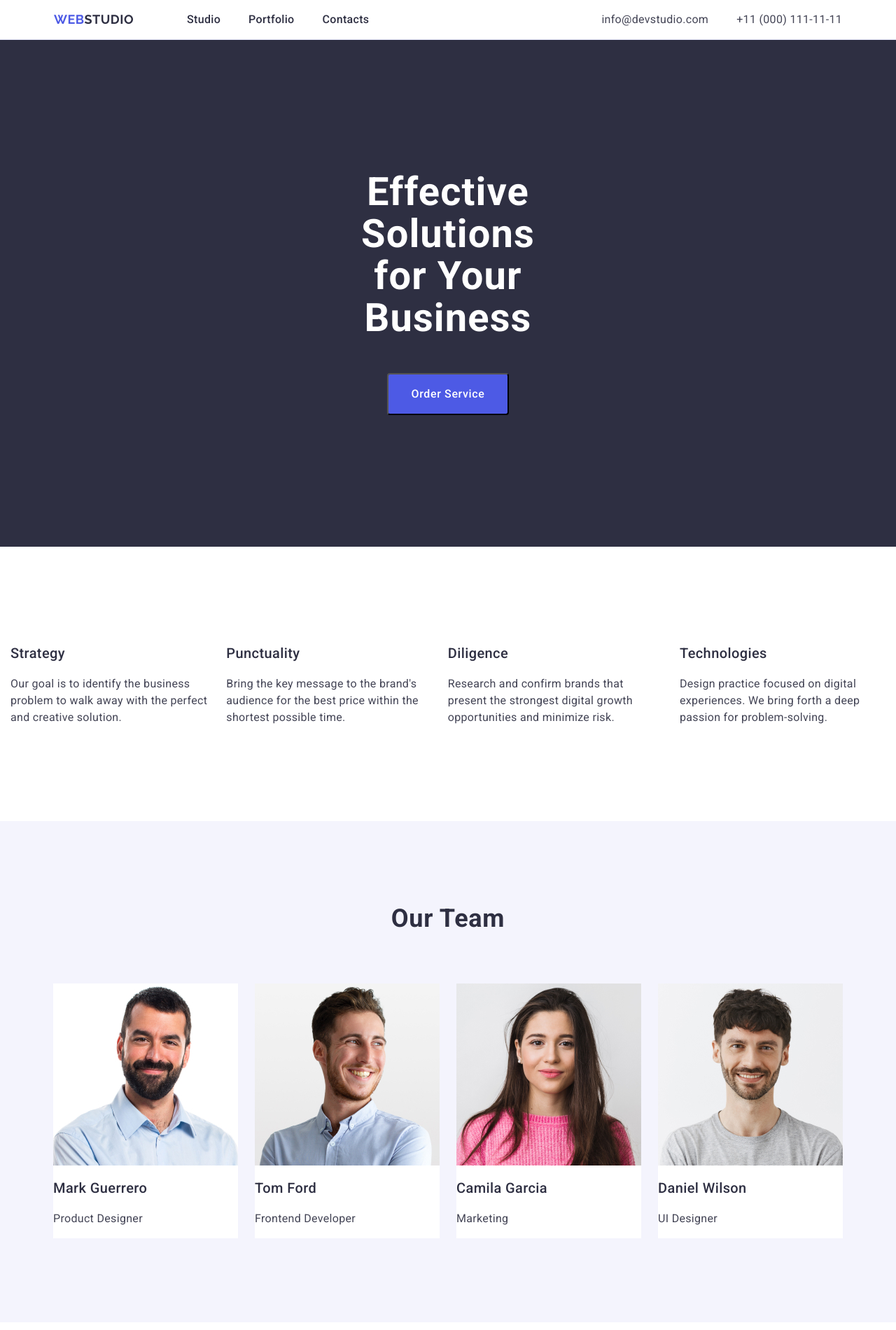
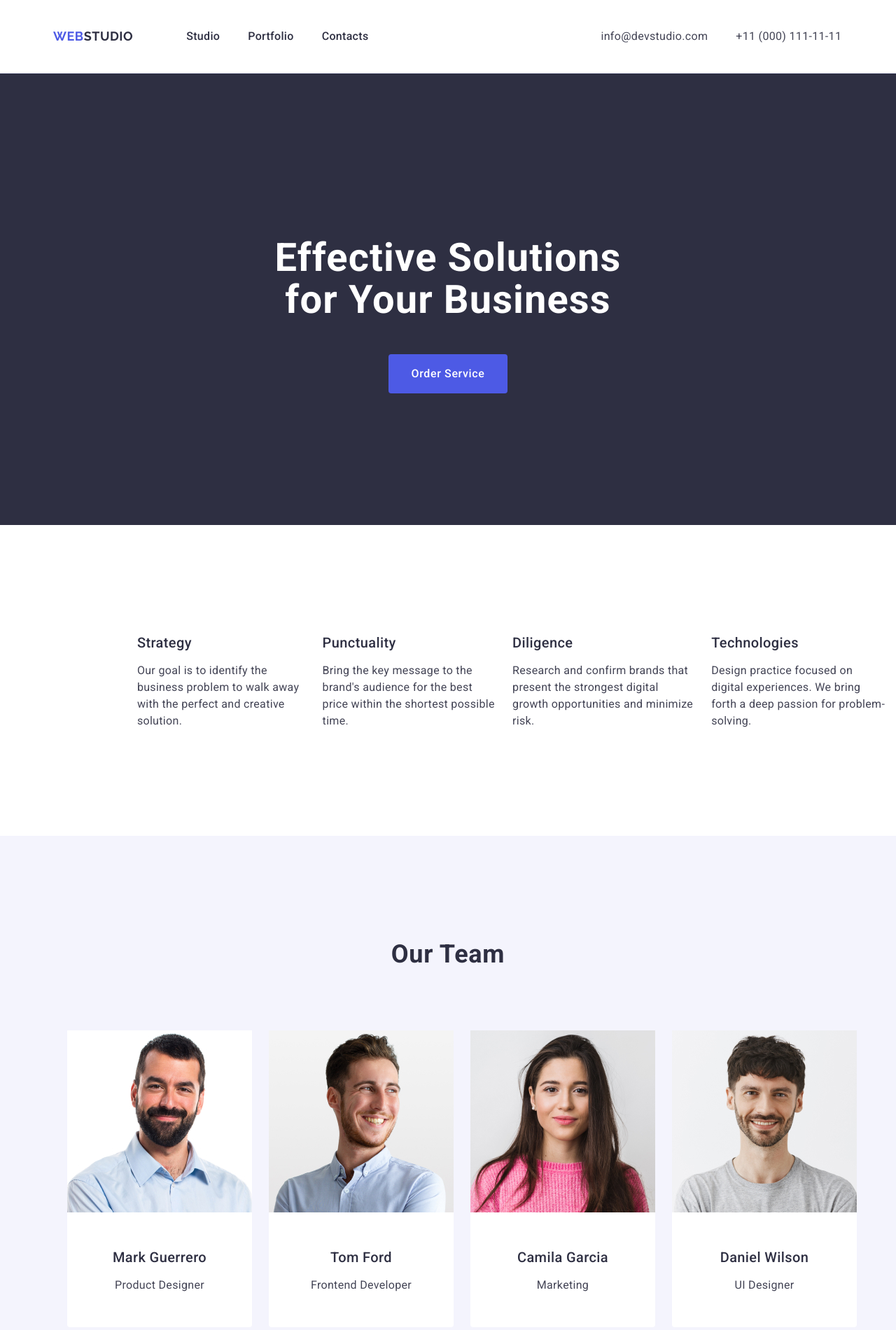
Before and after one commit to Yaroshek/goit-markup-hw-03, a plain HTML site: page index.html in a window 1280 px wide. Shown: the top 1900 px of the page at 70% size. Drawn offline with nearby package versions, Linux system fonts and the light colour scheme.

Commit message:
add index file

```diff
--- a/css/styles.css
+++ b/css/styles.css
@@ -27,15 +27,21 @@ img {
     max-width: 1440px;
 }
 /*HEADER STYLES*/
-header {
+.header {
     display:flex;
-
     border-bottom: 1px solid #e7e9fc;
 }
+.header-con {
+    display: flex;
+    width: 1158px;
+    margin: 0 auto;
+}
+
 .page-nav{
     display: flex;
     flex-direction: row;
     justify-content: flex-start;
+    align-items: center;
 }
 .page-logo {
     font-family: "Raleway", sans-serif;
@@ -51,6 +57,7 @@ header {
         align-items: center;
         flex-direction: row;
         gap: 0px;
+        margin-right: 76px;
     font-family: "Raleway", sans-serif;
     font-weight: 700;
     font-size: 18px;
@@ -60,10 +67,11 @@ header {
     color: #4d5ae5;
 }
 .header-link{
-    padding-left: 76px;
     display: flex;
         flex-direction: row;
         gap: 40px;
+        padding: 24px 0;
+        margin: 0;
 }
 .link{
     font-family: "Roboto", sans-serif;
@@ -74,9 +82,9 @@ header {
         color: #2e2f42;
 }
 .header-address{
-    padding-left: 332px;
     display: flex;
     gap: 40px;
+    padding: 24px 0 24px 332px;
 }
 .page-nav .link:hover,
 .page-nav .link:focus {
@@ -102,6 +110,7 @@ header {
 /*MAiN STYLES*/
 /*  section hero*/
 .hero-section{
+    padding: 188px 0;
     background-color: #2e2f42;
 }
 .hero-container{
@@ -119,10 +128,15 @@ header {
         letter-spacing: 0.02em;
         text-align: center;
         color:#FFFFFF;
-        margin: 188px 472px 0 472px;
+        max-width: 496px;
 }
 .hero-button{
-
+    display: block;
+   min-width: 169px;
+   height: 56px;
+   border: none;
+    cursor: pointer;
+    background: #4d5ae5;
     font-family: "Roboto", sans-serif;
         font-weight: 500;
         font-size: 16px;
@@ -134,15 +148,7 @@ header {
 
 }
 button {
-    display: flex;
-        align-items: flex-start;
-        justify-content: flex-start;
-        flex-direction: row;
-        gap: 10px;
-    cursor: pointer;
-    background: #4d5ae5;
-    margin-top: 48px;
-    margin-bottom: 188px;
+
 }
 .hero-section button:hover,
 .hero-section button:focus{
@@ -150,18 +156,21 @@ button {
     color:#fff;
 }
 /*SECTION BENEFITS*/
-.Benefits-con{
-    display: flex;
-    flex-direction: row;
-    justify-content: flex-start;
-    text-align:start;
+.benefits{
+padding: 120px 0;
+}
+.our-benefits{
+    visibility: hidden;
+}
+.benefits-ul{
+    display:flex;
     gap: 24px;
-    margin-top: 120px;
-    margin-bottom: 120px;
-    padding: 0;
+
 }
-h2{
-    font-family: "Roboto", sans-serif;
+.benefits-list{
+    width: calc((1005-72px)/4);
+}
+h2 {
     font-weight: 700;
     font-size: 36px;
     line-height: 1.11111;
@@ -169,16 +178,17 @@ h2{
     text-align: center;
     color: #2e2f42;
 }
-.features{
-    font-family: "Roboto", sans-serif;
+
+.features {
+    margin-bottom: 8px;
     font-weight: 500;
     font-size: 20px;
     line-height: 1.2;
     letter-spacing: 0.02em;
     color: #2e2f42;
 }
-.features-description{
-    font-family: "Roboto", sans-serif;
+
+.features-description {
     font-weight: 400;
     font-size: 16px;
     line-height: 1.5;
@@ -196,11 +206,13 @@ h2{
     flex-direction: row;
     justify-content: center;
     gap: 24px;
-    padding: 72px 0 120px 0;
-    margin: 0;
 }
 .head-team{
+    padding: 120px 0;
     background-color: #f4f4fd;
+}
+.team-div{
+    padding: 32px 0;
 }
 .section-team{
     font-family: "Roboto", sans-serif;
@@ -211,13 +223,16 @@ h2{
         text-align: center;
         color: #2e2f42;
         text-transform: capitalize;
-        padding-top: 120px;
-        margin: 0;
+        margin-bottom: 72px;
 }
 .team-list{
+    width: calc((100-72px)/4);
+    border-radius: 0 0 4px 4px;
     background-color: #FFFFFF;
 }
 .team-names{
+    text-align: center;
+    margin-bottom: 8px;
 font-family: "Roboto", sans-serif;
     font-weight: 500;
     font-size: 20px;
@@ -226,6 +241,7 @@ font-family: "Roboto", sans-serif;
     color: #2e2f42;
 }
 .team-places{
+    text-align: center;
     font-family: "Roboto", sans-serif;
         font-weight: 400;
         font-size: 16px;
@@ -245,12 +261,20 @@ font-family: "Roboto", sans-serif;
     justify-content: center;
     align-content: center;
     flex-wrap: wrap;
-    row-gap: 24px;
-    column-gap: 48px;
-    padding: 72px 0 120px 0;
-    margin: 0%;
+    column-gap: 24px;
+    row-gap: 48px;
+}
+.portfolio-li{
+    width: calc((100%-48px)/3);
+}
+.portfolio-div{
+    padding: 32px 16px;
+    border: 1px solid #e7e9fc;
+    border-top: none;
+
 }
 .section-portfolio{
+    margin-bottom: 72px;
     font-family: "Roboto", sans-serif;
         font-weight: 700;
         font-size: 36px;
@@ -262,6 +286,7 @@ font-family: "Roboto", sans-serif;
 }
 
 .portfolio-list{
+    margin-bottom: 8px;
     font-family: "Roboto", sans-serif;
         font-weight: 500;
         font-size: 20px;
@@ -279,20 +304,23 @@ font-family: "Roboto", sans-serif;
 }
 /*FOOTER*/
 .finish{
+    padding: 100px 0;
     background-color: #2e2f42;
 }
 .finish-con{
     display: flex;
     flex-direction: column;
     align-content: flex-start;
-    padding: 100px 1020px 100px 156px;
+
     gap: 17.5px;
 }
 .footer-blue{
-    display: flex;
+
+    display: inline-block;
         align-items: center;
         flex-direction: row;
         gap: 0px;
+        margin-bottom: 16px;
     font-family: "Raleway", sans-serif;
         font-weight: 700;
         font-size: 18px;
@@ -318,4 +346,5 @@ font-family: "Roboto", sans-serif;
         letter-spacing: 0.02em;
         color: #f4f4fd;
         margin: 0;
+        max-width: 264px;
 }
--- a/index.html
+++ b/index.html
@@ -22,8 +22,8 @@
   </head>
   <body class="head">
     <!-- Page Header -->
-    <header>
-      <div class="container">
+    <header class="header">
+      <div class="container header-con">
         <nav class="page-nav">
           <a href="./index.html" class="text-blue">
             Web<span class="page-logo">Studio</span>
@@ -66,31 +66,32 @@
         </div>
       </section>
       <!-- Our Benefits -->
-      <section>
+      <section class="benefits">
         <div class="container">
-          <ul class="Benefits-con">
-            <li>
+          <h2 class="our-benefits">Our Benefits</h2>
+          <ul class="benefits-ul">
+            <li class="benefits-list">
               <h3 class="features">Strategy</h3>
               <p class="features-description">
                 Our goal is to identify the business problem to walk away with
                 the perfect and creative solution.
               </p>
             </li>
-            <li>
+            <li class="benefits-list">
               <h3 class="features">Punctuality</h3>
               <p class="features-description">
                 Bring the key message to the brand's audience for the best price
                 within the shortest possible time.
               </p>
             </li>
-            <li>
+            <li class="benefits-list">
               <h3 class="features">Diligence</h3>
               <p class="features-description">
                 Research and confirm brands that present the strongest digital
                 growth opportunities and minimize risk.
               </p>
             </li>
-            <li>
+            <li class="benefits-list">
               <h3 class="features">Technologies</h3>
               <p class="features-description">
                 Design practice focused on digital experiences. We bring forth a
@@ -112,8 +113,10 @@
                 width="264"
                 height="260"
               />
+              <div class="team-div">
                 <h3 class="team-names">Mark Guerrero</h3>
                 <p class="team-places">Product Designer</p>
+              </div>
             </li>
             <li class="team-list">
               <img
@@ -122,8 +125,10 @@
                 width="264"
                 height="260"
               />
+              <div class="team-div">
                 <h3 class="team-names">Tom Ford</h3>
                 <p class="team-places">Frontend Developer</p>
+              </div>
             </li>
             <li class="team-list">
               <img
@@ -132,8 +137,10 @@
                 width="264"
                 height="260"
               />
+              <div class="team-div">
                 <h3 class="team-names">Camila Garcia</h3>
                 <p class="team-places">Marketing</p>
+              </div>
             </li>
             <li class="team-list">
               <img
@@ -142,76 +149,90 @@
                 width="264"
                 height="260"
               />
+              <div class="team-div">
                 <h3 class="team-names">Daniel Wilson</h3>
                 <p class="team-places">UI Designer</p>
+              </div>
             </li>
           </ul>
         </div>
       </section>
       <!-- Portfolio-->
-      <section>
-        <div class="container portfolio-con">
+      <section class="portfolio-con">
+        <div class="container">
           <h2 class="section-portfolio">Our Portfolio</h2>
           <ul class="portfolio-ul">
-            <li>
+            <li class="portfolio-li">
               <img
                 src="./images/banking.jpg"
                 alt="Banking"
                 width="360"
                 height="300"
               />
+              <div claass="portfolio-div">
                 <h3 class="portfolio-list">Banking App</h3>
                 <p class="portfolio-desc">App</p>
+              </div>
             </li>
-            <li>
+            <li class="portfolio-li">
               <img
                 src="./images/cashless.jpg"
                 alt="Cashless Payment"
                 width="360"
                 height="300"
               />
+              <div claass="portfolio-div">
                 <h3 class="portfolio-list">Cashless Payment</h3>
                 <p class="portfolio-desc">Marketing</p>
+              </div>
             </li>
-            <li>
+            <li class="portfolio-li">
               <img
                 src="./images/meditation.jpg"
                 alt="Meditation App"
                 width="360"
                 height="300"
               />
+              <div claass="portfolio-div">
                 <h3 class="portfolio-list">Meditation App</h3>
                 <p class="portfolio-desc">App</p>
+              </div>
             </li>
-            <li>
+            <li class="portfolio-li">
               <img
                 src="./images/taxiservice.jpg"
                 alt="Taxi Service"
                 width="360"
                 height="300"
               />
+              <div claass="portfolio-div">
                 <h3 class="portfolio-list">Taxi Service</h3>
                 <p class="portfolio-desc">Marketing</p>
+              </div>
             </li>
-            <li>
+            <li class="portfolio-li">
               <img
                 src="./images/screenillus.jpg"
                 alt="Screen Illustrations"
                 width="360"
                 height="300"
               />
+              <div claass="portfolio-div">
                 <h3 class="portfolio-list">Screen Illustrations</h3>
                 <p class="portfolio-desc">Design</p>
+              </div>
             </li>
-            <li>
+            <li class="portfolio-li">
               <img
                 src="./images/onlinecourses.jpg"
                 alt="Online Courses"
                 width="360"
                 height="300"
               />
+              <div claass="portfolio-div">
                 <h3 class="portfolio-list">Online Courses</h3>
                 <p class="portfolio-desc">Marketing</p>
+              </div>
             </li>
           </ul>
         </div>
```
Lines whose indentation alone changed are shown as unchanged.
